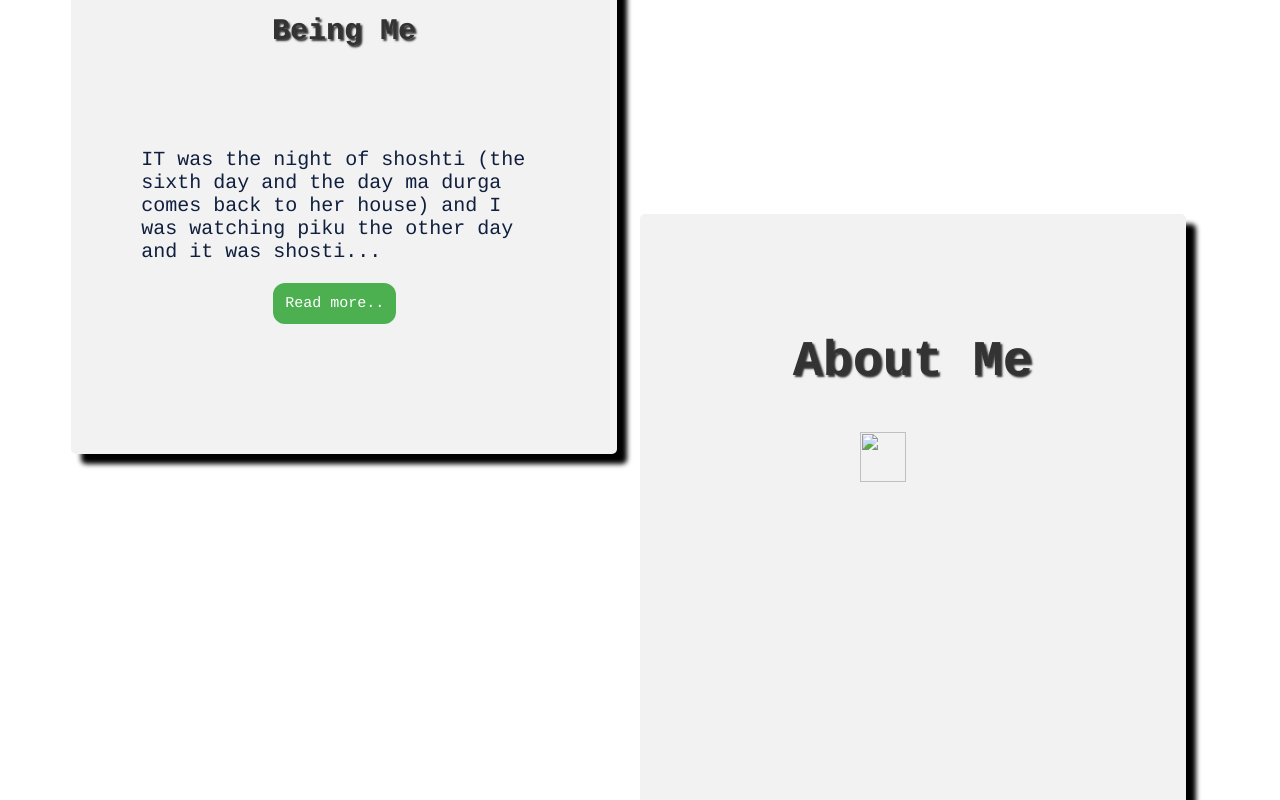
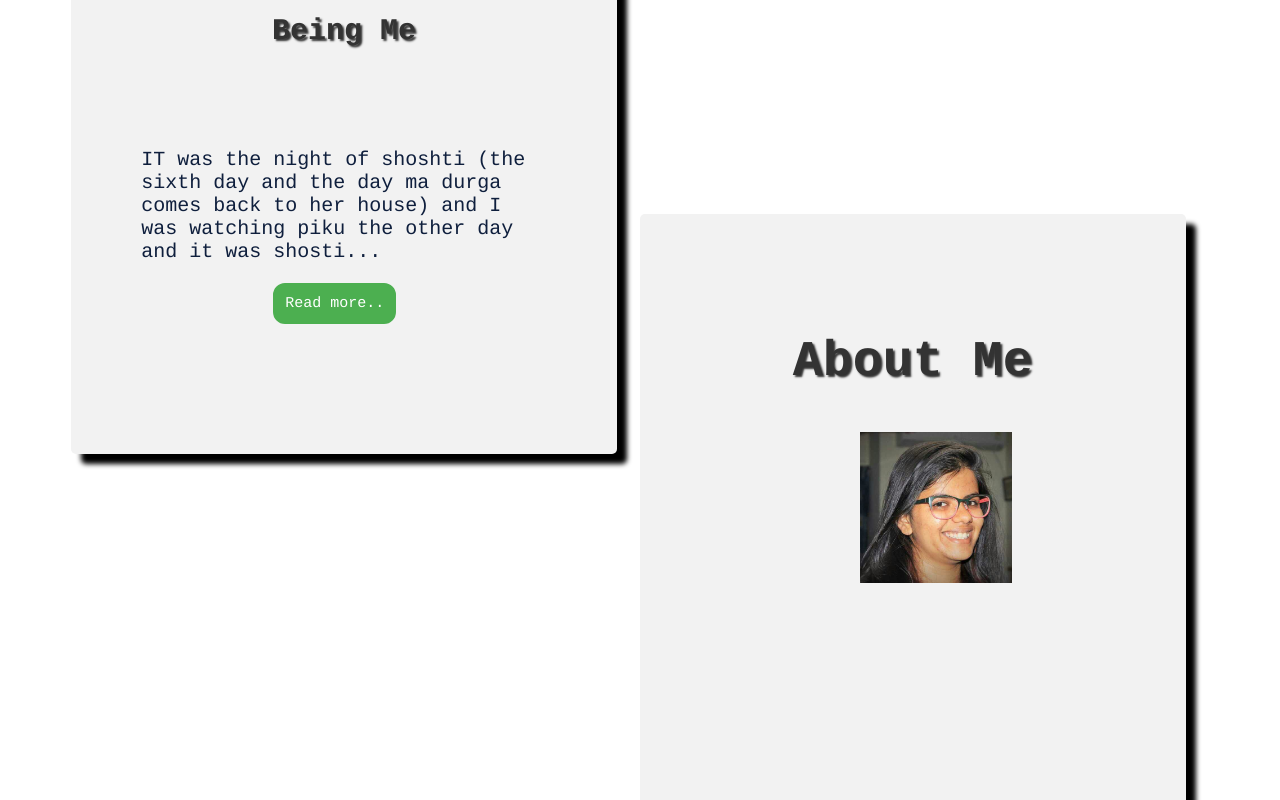
Before and after one commit to rohangautam09/blog, a plain HTML site: page index.html in a window 1280 px wide. Shown: the part 393-1193 px from the top of the page. Drawn offline with Linux system fonts and the light colour scheme.

Commit message:
Update index.html

```diff
--- a/index.html
+++ b/index.html
@@ -29,7 +29,7 @@
 
 <div id="div2">
 <h2>About Me</h2>
-<a href="https://www.facebook.com/Aakriti.chatterjee.16"><img src="20160203081728.jpg" width="30%" style=margin-left:200px></a>
+<a href="https://www.facebook.com/Aakriti.chatterjee.16"><img src="css/images/20160203081728.jpg" width="30%" style=margin-left:200px></a>
 </div>
 <br><br><br>
 <marquee direction="right" scrollamount="50";>................................................................................................................................................</marquee>
```
